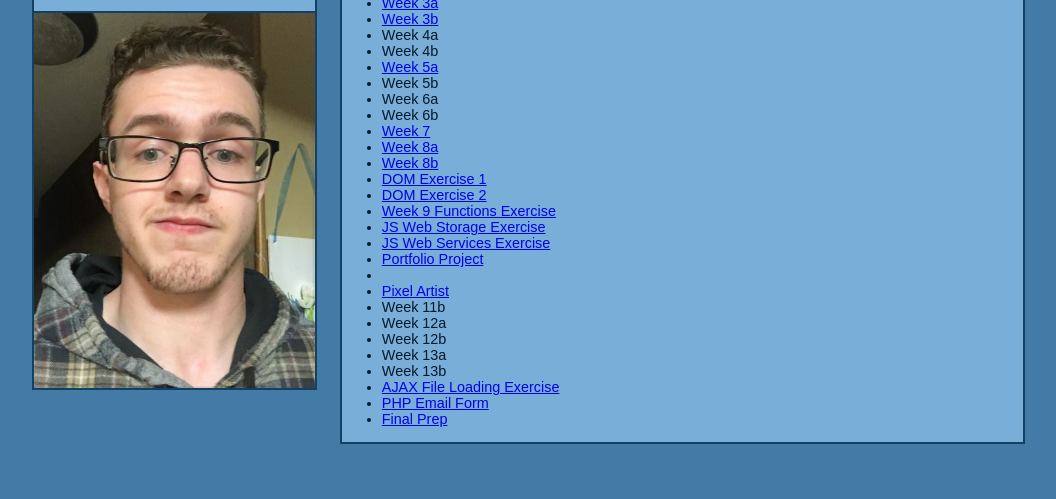
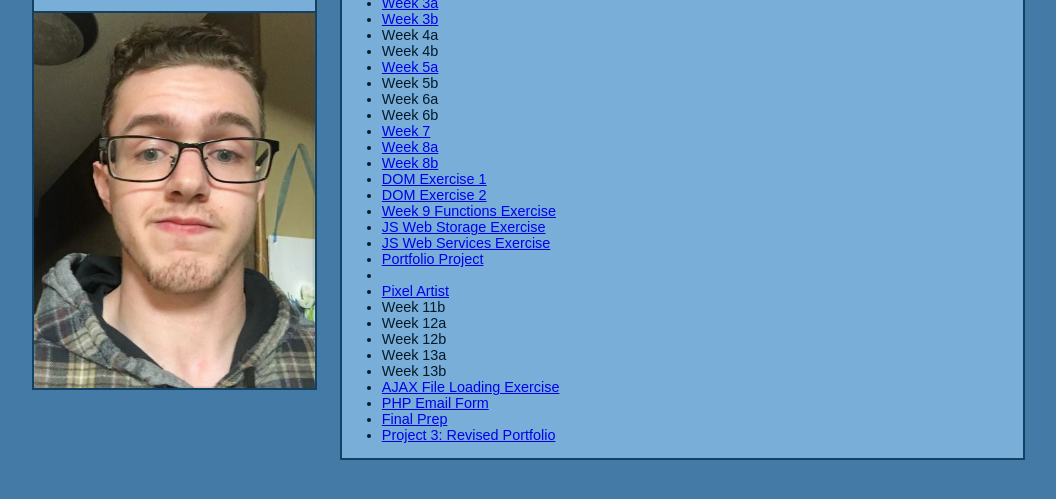
Before and after one commit to djbaker621/igme230, a plain HTML site: page index.html in a window 1280 px wide. Shown: the part 75-574 px from the top of the page, without its empty margins (108-1164 px from the left). Drawn offline with Linux system fonts and the light colour scheme.

Commit message:
Update index.html

```diff
--- a/index.html
+++ b/index.html
@@ -41,6 +41,7 @@
                 <li><a href="ajax/ajax-jquery.html">AJAX File Loading Exercise</a></li>
                 <li><a href="formmail/form.html">PHP Email Form</a></li>
                 <li><a href="fall2018sample/fall2018sample.html">Final Prep</a></li>
+                <li><a href="Proj2/home.html">Project 3: Revised Portfolio</a></li>
             </ul>
             </aside>
         </div>
```
